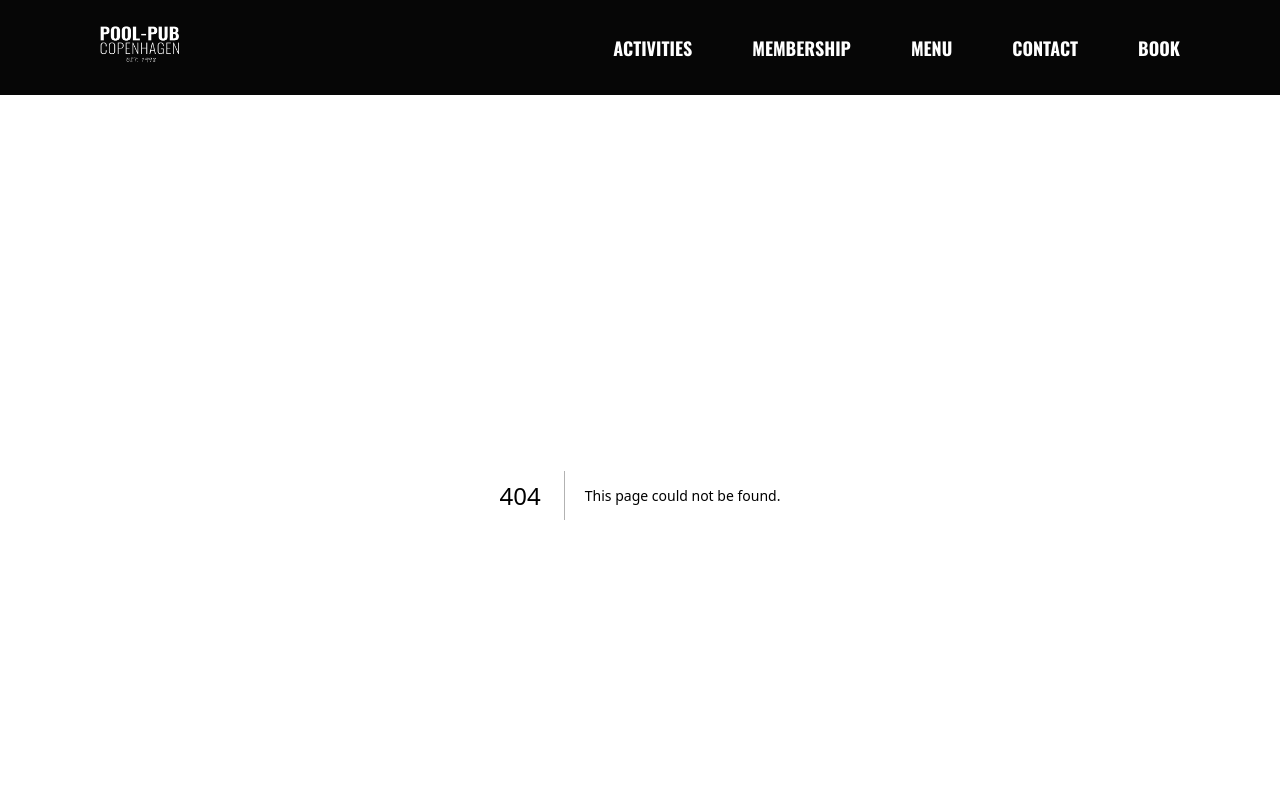
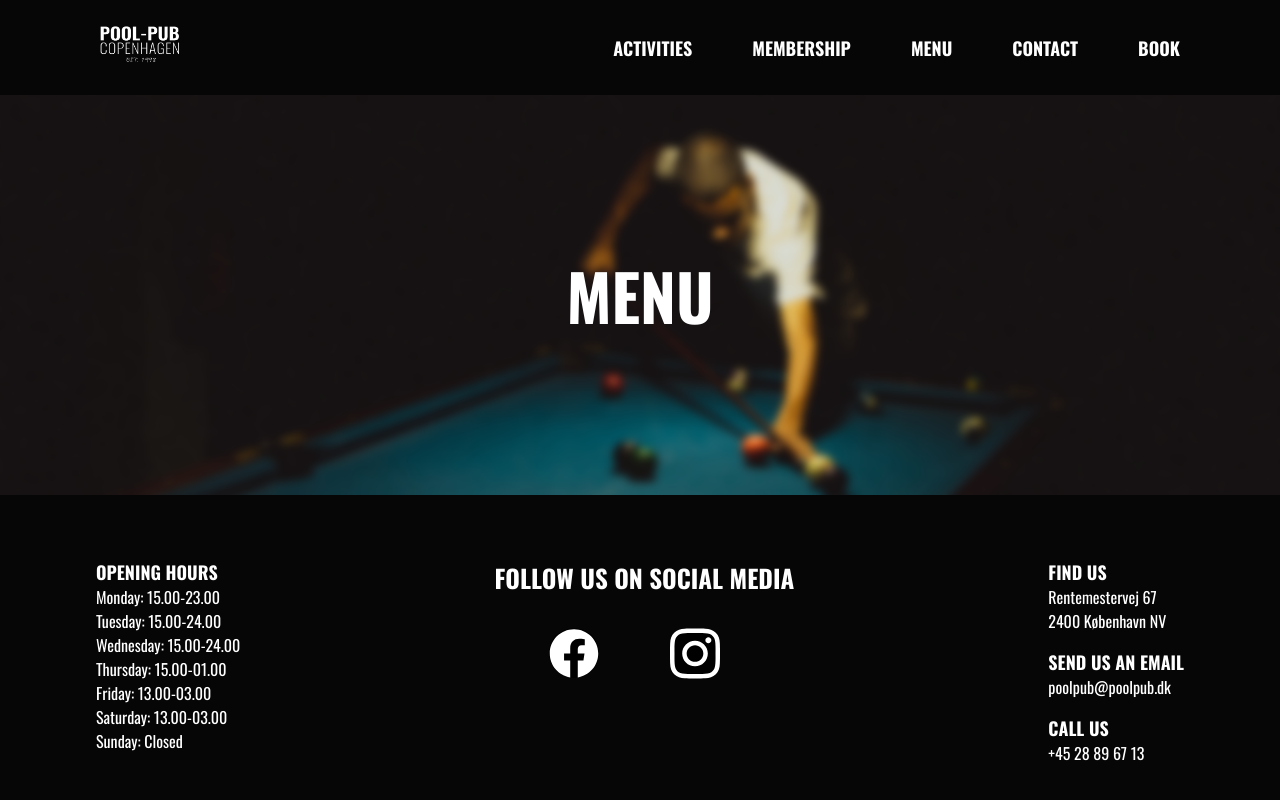
Before and after one commit to umnicol/poolpub, a Next.js app in the folder poolpub-website/: page /menu in a window 1280 px wide. Before the commit this address had no page. Shown: the top 800 px of the page. Built offline with nearby package versions, Linux system fonts and the light colour scheme.

Commit message:
components - headers
main header, other headers, mid section headers

```diff
--- /dev/null
+++ b/poolpub-website/src/components/Header/Header.module.css
@@ -0,0 +1,21 @@
+.header {
+    height: 400px;
+    display: flex;
+    flex-direction: column;
+    justify-content: center;
+    align-items: center;
+    background-size: cover;
+    background-position: center calc(100% - -250px);
+}
+
+.titleContainer {
+    width: 100%;
+    display: flex;
+    justify-content: center;
+    z-index: 1;
+}
+
+.h1 {
+    text-transform: uppercase;
+    font-size: 64px;
+}
--- /dev/null
+++ b/poolpub-website/src/components/Header/Header.tsx
@@ -0,0 +1,20 @@
+import react from 'react';
+import styles from './Header.module.css'
+
+interface HeaderProps {
+    image: string;
+    title: string;
+}
+
+export default function Header ({
+    image,
+    title
+}: HeaderProps) {
+    return (
+        <header className={styles.header} style={{ backgroundImage: `url(${image})` }}>
+            <div className={styles.titleContainer}>
+                <h1 className={styles.h1}>{title}</h1>
+            </div>
+        </header>
+    )
+}
--- /dev/null
+++ b/poolpub-website/src/components/HeaderSection/HeaderSection.module.css
@@ -0,0 +1,31 @@
+.header {
+    height: 400px;
+    display: flex;
+    flex-direction: column;
+    justify-content: center;
+    align-items: center;
+    background-size: cover;
+    background-position: center calc(100% - -250px);
+  }
+
+  .titleContainer {
+    display: flex;
+    flex-direction: column;
+    justify-content: center;
+    align-items: center;
+    height: 100%;
+  }
+
+  .h1 {
+    text-transform: uppercase;
+    font-size: 55px;
+    margin-bottom: 2rem;
+    font-weight: 400;
+  }
+
+  .h4 {
+    font-size: 20px;
+    margin-top: 0.5rem;
+    font-weight: 200;
+    text-transform: uppercase;
+  }
--- /dev/null
+++ b/poolpub-website/src/pages/menu.tsx
@@ -0,0 +1,16 @@
+import Header from '<poolpub>/components/Header/Header'
+import Head from 'next/head'
+
+
+export default function Menu() {
+  return (
+    <>
+      <Head>
+        <title>Pool Pub - Menu</title>
+        <meta name="description" content="Welcome to Pool Pub, the ultimate destination for pool enthusiasts in Copenhagen. Enjoy a night of fun, games, and great drinks with friends and family. Our expertly-crafted cocktails and wide selection of beers are sure to keep you refreshed as you play your way to victory. Visit us today and experience the thrill of Pool Pub Name for yourself!" />
+        <meta name="viewport" content="width=device-width, initial-scale=1" />
+      </Head>
+      <Header image={'/activities-img.png'} title={'Menu'}/>
+    </>
+  )
+}
```
Also changed, not shown: poolpub-website/src/components/HeaderSection/HeaderSection.tsx (added, +26 -0 lines), poolpub-website/src/pages/activities.tsx (added, +16 -0 lines), poolpub-website/src/pages/contact.tsx (added, +16 -0 lines), poolpub-website/src/pages/index.tsx (+12 -1 lines), poolpub-website/src/pages/membership.tsx (added, +16 -0 lines), poolpub-website/public/activities-img.png (added).
